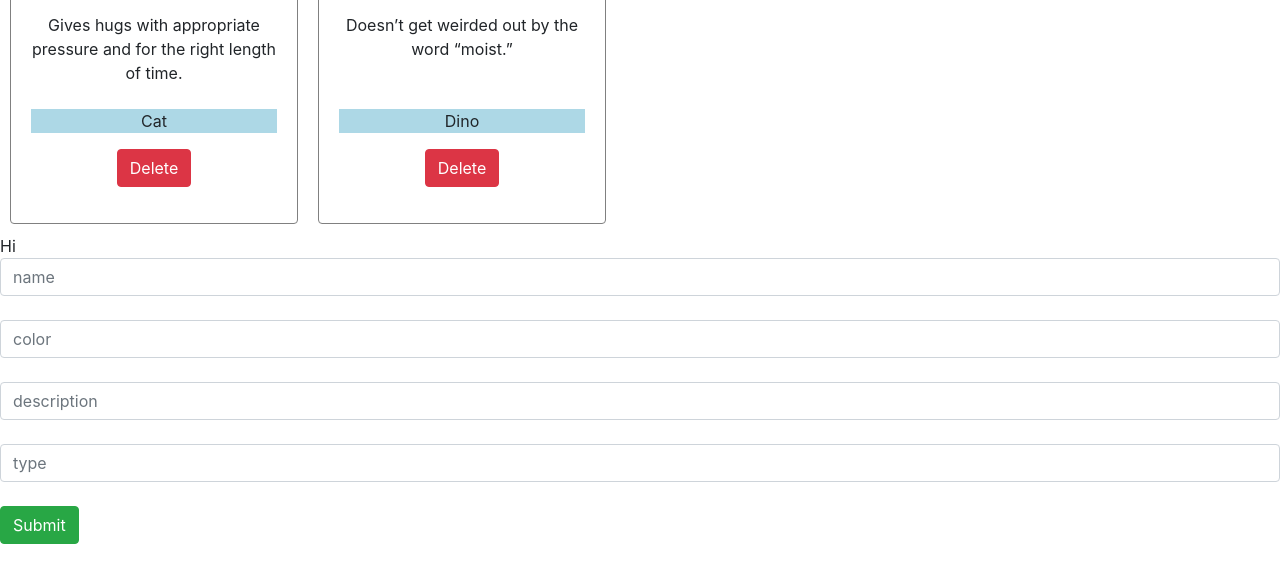
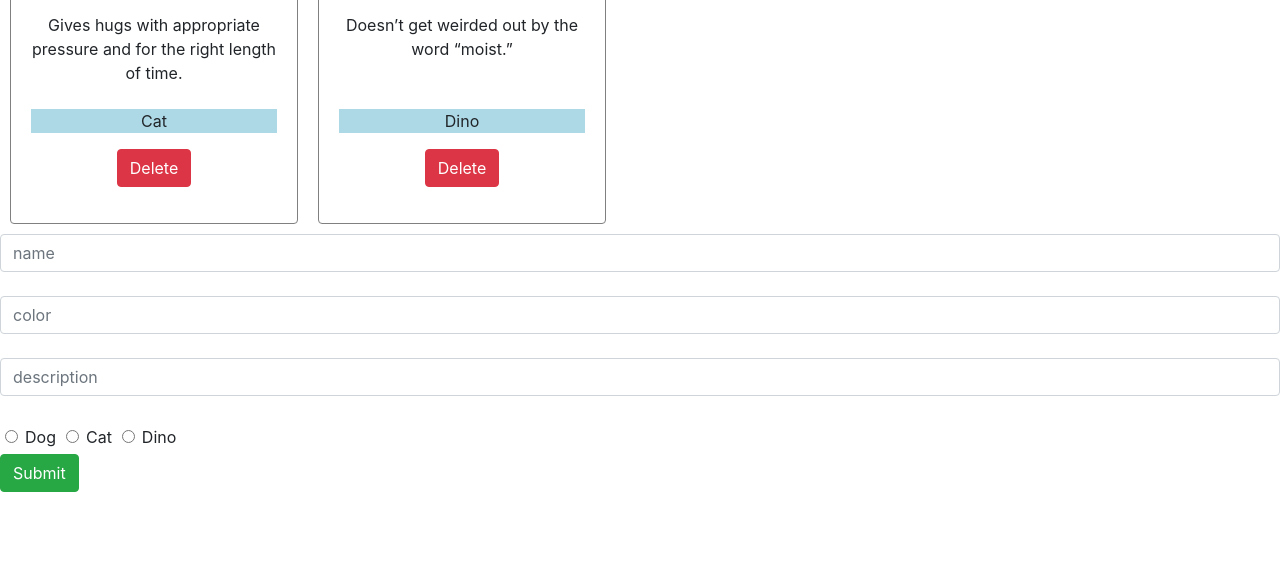
Before and after one commit to MaxRubel/LAB-pet-adoption, a plain HTML site: page index.html in a window 1280 px wide. Shown: the part 3732-4300 px from the top of the page. After the commit the page ends 4248 px from the top, so only its background shows below. Drawn offline with nearby package versions, Linux system fonts and the light colour scheme.

Commit message:
Everything's working.  Still needs to refactor

```diff
--- a/index.html
+++ b/index.html
@@ -18,8 +18,7 @@
 
   <div id="app"></div>
 
-  <div id="hey">Hi</div>
-  <form>
+  <form id="AddPet">
       <input type="text" class="form-control" id="name" placeholder="name" label></div><br>
 
     <div class="form-floating">
@@ -28,8 +27,29 @@
     <div class="form-floating">
           <input type="text" class="form-control" id="description" placeholder="description" label></div><br>
 
-    <div class="form-floating">
-          <input type="text" class="form-control" id="type" placeholder="type" label></div><br>
+        <div class="radioButtons">
+
+          <div class="form-check">
+            <input class="form-check-input" type="radio" value="dog" name="flexRadioDefault" id="flexRadioDefault1">
+            <label class="form-check-label" for="flexRadioDefault1">
+              Dog
+            </label>
+          </div>
+
+          <div class="form-check">
+            <input class="form-check-input" type="radio" value="cat" name="flexRadioDefault" id="flexRadioDefault2">
+            <label class="form-check-label" for="flexRadioDefault2">
+              Cat
+            </label>
+          </div>
+
+          <div class="form-check">
+            <input class="form-check-input" type="radio" value="dino" name="flexRadioDefault" id="flexRadioDefault3">
+            <label class="form-check-label" for="flexRadioDefault2">
+              Dino
+            </label>
+          </div>
+        </div>
 
     <button type="submit" class="btn btn-success" id="form-submit">Submit</button><br><br>
 
--- a/main.css
+++ b/main.css
@@ -54,3 +54,17 @@ body{
   border: solid 1px black;
   align-self: center;
 }
+
+#addPet{
+  height: 500px;
+  width: 500px ;
+}
+
+.radioButtons{
+  display: flex;
+  flex-wrap: wrap;
+}
+
+.form-check{
+  margin: 5px;
+}
--- a/main.js
+++ b/main.js
@@ -304,7 +304,8 @@ const addPet = (event)=> {
     name: document.querySelector("#name").value,
     color: document.querySelector("#color").value,
     specialSkill: document.querySelector("#description").value,
-    type: document.querySelector("#type").value,}
+    type: document.querySelector('input[name="flexRadioDefault"]:checked').value
+  }
 
   pets.push(newPetObj);
   renderToDom(pets)
```
